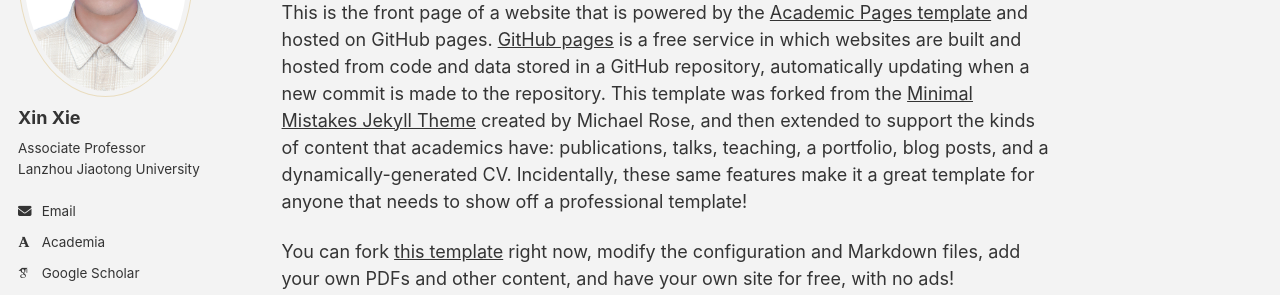
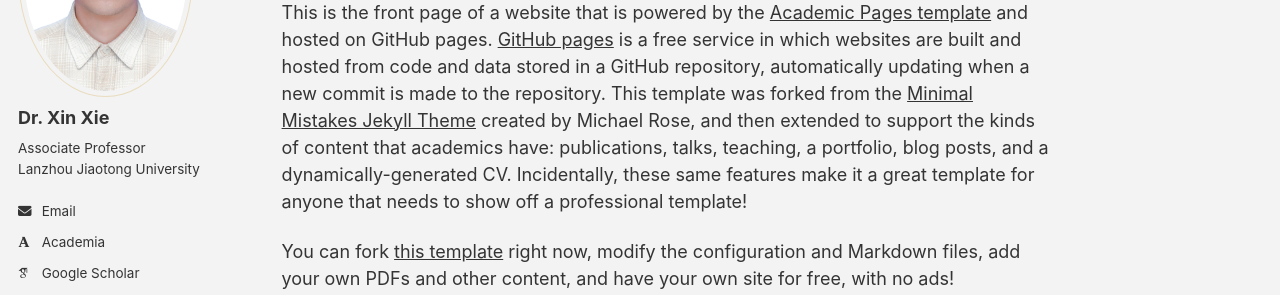
Before and after one commit to xiexin312/xiexin312.github.io, a Jekyll site: the page built from _pages/about.md, in a window 1280 px wide. Shown: the part 249-544 px from the top of the page. Built offline with Jekyll 4.4.1, drawn with Linux system fonts in a browser that asks for light colours; some web fonts are replaced; a script bundle is joined from its source files by our own code; library files that are not in the unit come from our copies.

```diff
--- a/_config.yml
+++ b/_config.yml
@@ -24,7 +24,7 @@ repository               : "https://github.com/xiexin312"
 author:
   # Biographic information
   avatar           : "profile.png"
-  name             : "Xin Xie"
+  name             : "Dr. Xin Xie"
   pronouns         :  #example: "she/her"
   bio              : "Associate Professor<br>Lanzhou Jiaotong University"
   location         :
```
